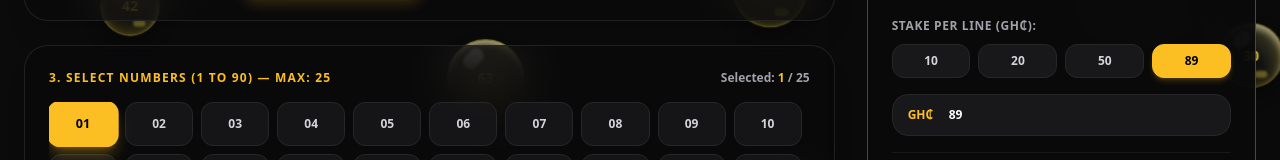
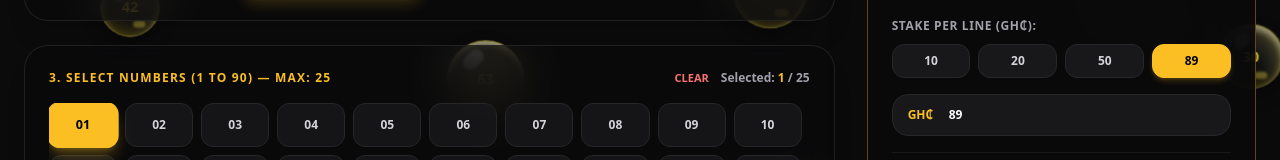
Before and after one commit to Kelvin548/gen-z-lotto, a Next.js app: page /customer/play in a window 1280 px wide. Both pictures are taken after a click on the button "01". Shown: the part 597-757 px from the top of the page. Built offline with nearby package versions, Linux system fonts and the light colour scheme.

Commit message:
Add automatic upcoming draw selection and 20% discount logic

```diff
--- a/src/app/customer/play/page.tsx
+++ b/src/app/customer/play/page.tsx
@@ -185,6 +185,10 @@ export default function PlayArenaPage() {
     }
   };
 
+  const clearSelectedNumbers = () => {
+    setSelectedNumbers([]);
+  };
+
   const handlePresetSelect = (amount: number) => {
     setStakePerLine(amount);
     setCustomStakeInput(amount.toString());
@@ -302,6 +306,9 @@ export default function PlayArenaPage() {
       const masterLedger = JSON.parse(localStorage.getItem('admin_all_tickets') || '[]');
       localStorage.setItem('admin_all_tickets', JSON.stringify([newTicket, ...masterLedger]));
 
+      // Clear selections after successful placement
+      setSelectedNumbers([]);
+
       if (data.authorizationUrl) {
         window.location.href = data.authorizationUrl;
       } else {
@@ -397,9 +404,19 @@ export default function PlayArenaPage() {
               <h3 className="text-xs font-bold text-amber-400 uppercase tracking-widest">
                 3. Select Numbers (1 to 90) — Max: {getMaxNumbers(selectedGameType)}
               </h3>
-              <span className="text-xs text-zinc-400 font-semibold">
-                Selected: <strong className="text-amber-400">{selectedNumbers.length}</strong> / {getMaxNumbers(selectedGameType)}
-              </span>
+              <div className="flex items-center gap-3">
+                {selectedNumbers.length > 0 && (
+                  <button
+                    onClick={clearSelectedNumbers}
+                    className="text-[11px] text-red-400 hover:text-red-300 font-bold uppercase transition"
+                  >
+                    Clear
+                  </button>
+                )}
+                <span className="text-xs text-zinc-400 font-semibold">
+                  Selected: <strong className="text-amber-400">{selectedNumbers.length}</strong> / {getMaxNumbers(selectedGameType)}
+                </span>
+              </div>
             </div>
 
             <div className="grid grid-cols-5 sm:grid-cols-10 gap-2 max-h-[340px] overflow-y-auto pr-2 custom-scrollbar">
```
